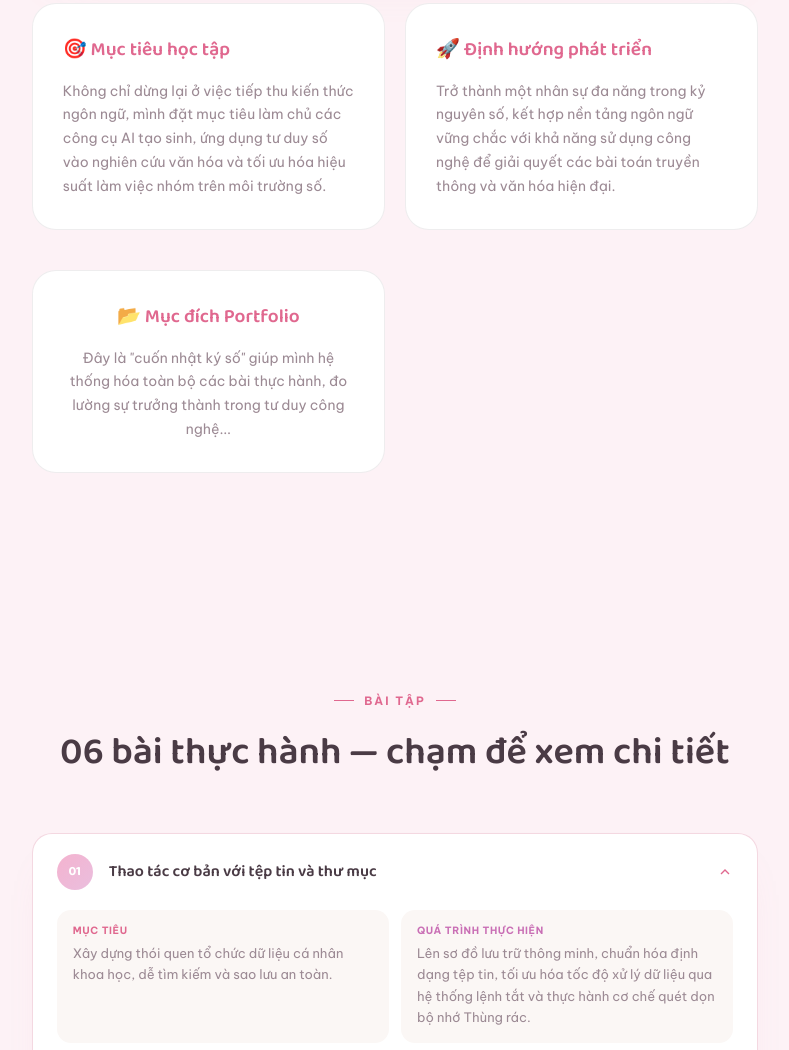
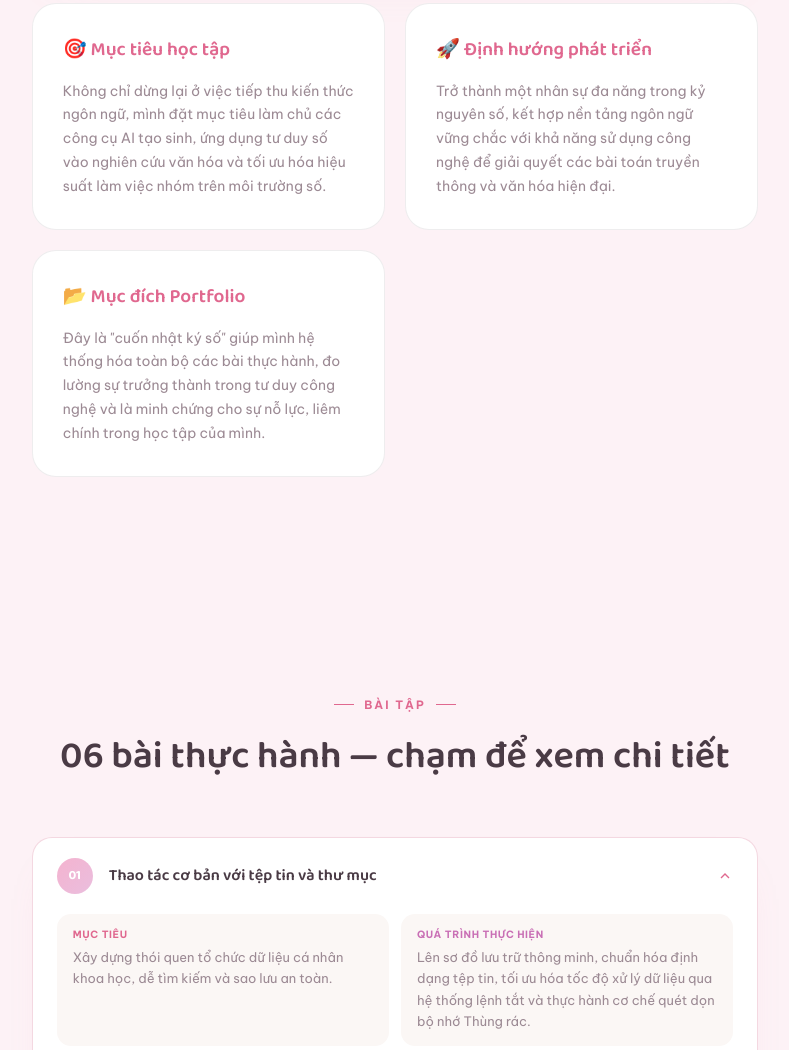
Before and after one commit to khanhlih1604-cyber/thuynga, a plain HTML site: page index.html in a window 1280 px wide. Shown: the part 1428-2478 px from the top of the page, without its empty margins (245-1034 px from the left). Drawn offline with Linux system fonts and the light colour scheme; animation ran at ten frames a second.

Commit message:
Update index.html

```diff
--- a/index.html
+++ b/index.html
@@ -311,10 +311,10 @@
         <h3>🚀 Định hướng phát triển</h3>
         <p>Trở thành một nhân sự đa năng trong kỷ nguyên số, kết hợp nền tảng ngôn ngữ vững chắc với khả năng sử dụng công nghệ để giải quyết các bài toán truyền thông và văn hóa hiện đại.</p>
       </div>
-    <div style="display: flex; justify-content: center; margin-top: 20px;">
-      <div class="vision-card reveal" style="max-width: 400px; text-align: center;">
-       <h3>📂 Mục đích Portfolio</h3>
-       <p>Đây là "cuốn nhật ký số" giúp mình hệ thống hóa toàn bộ các bài thực hành, đo lường sự trưởng thành trong tư duy công nghệ...</p>
+<div class="vision-container">
+      <div class="vision-card reveal center-item">
+        <h3>📂 Mục đích Portfolio</h3>
+        <p>Đây là "cuốn nhật ký số" giúp mình hệ thống hóa toàn bộ các bài thực hành, đo lường sự trưởng thành trong tư duy công nghệ và là minh chứng cho sự nỗ lực, liêm chính trong học tập của mình.</p>
       </div>
     </div>
   </section>
```
